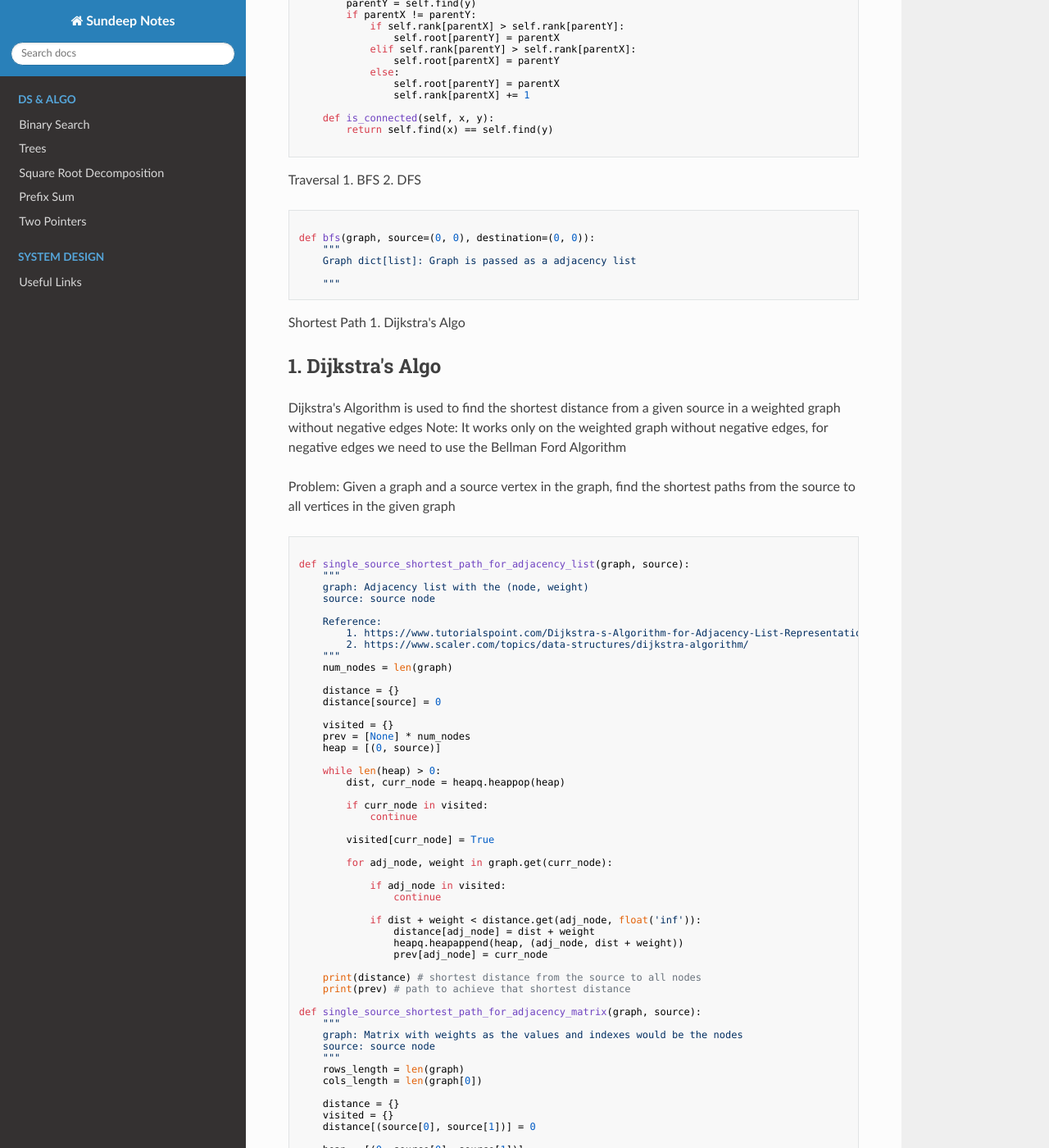
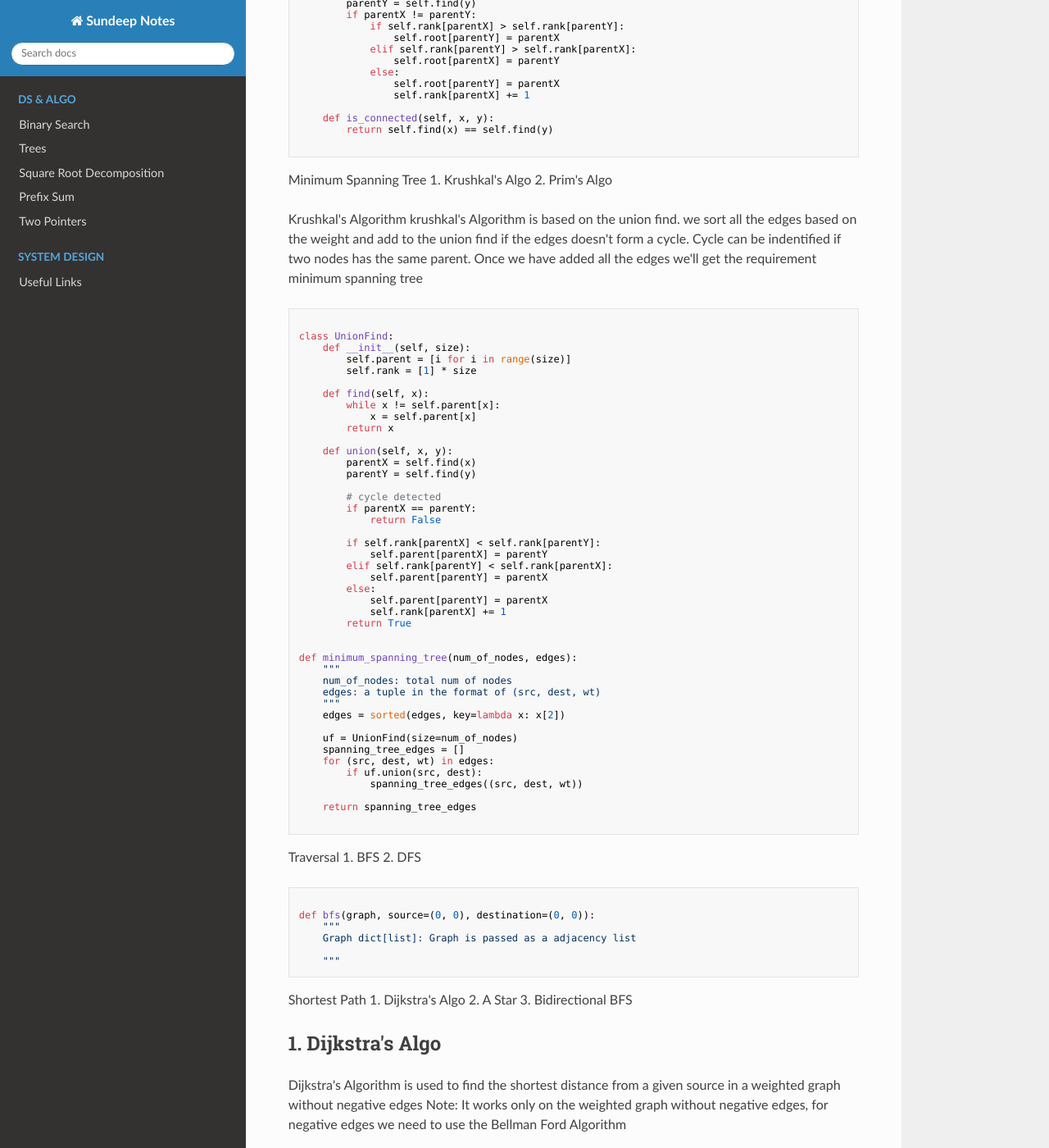
Before and after one commit to gsundeep-tech/notes, an MkDocs documentation site: the page built from docs/ds_and_algo/graph.md, in a window 1280 px wide and 1400 px high, scrolled down 771 px. Shown: the whole window at 82% size. Built offline with MkDocs 1.6.1, drawn with Linux system fonts in a browser that asks for light colours; nearby versions of some CDN libraries; some of the changed text lies outside the part shown.

Commit message:
Adding krushkals algo

````diff
--- a/docs/ds_and_algo/graph.md
+++ b/docs/ds_and_algo/graph.md
@@ -58,6 +58,63 @@ class UnionFind:
 
 ```
 
+Minimum Spanning Tree
+1. Krushkal's Algo
+2. Prim's Algo
+
+
+Krushkal's Algorithm
+krushkal's Algorithm is based on the union find. we sort all the edges based on the weight and add to the union find if the edges doesn't form a cycle. Cycle can be indentified if two nodes has the same parent. Once we have added all the edges we'll get the requirement minimum spanning tree
+
+```python
+
+class UnionFind:
+    def __init__(self, size):
+        self.parent = [i for i in range(size)]
+        self.rank = [1] * size
+
+    def find(self, x):
+        while x != self.parent[x]:
+            x = self.parent[x]
+        return x
+
+    def union(self, x, y):
+        parentX = self.find(x)
+        parentY = self.find(y)
+
+        # cycle detected
+        if parentX == parentY:
+            return False
+
+        if self.rank[parentX] < self.rank[parentY]:
+            self.parent[parentX] = parentY
+        elif self.rank[parentY] < self.rank[parentX]:
+            self.parent[parentY] = parentX
+        else:
+            self.parent[parentY] = parentX
+            self.rank[parentX] += 1
+        return True
+
+
+def minimum_spanning_tree(num_of_nodes, edges):
+    """
+    num_of_nodes: total num of nodes
+    edges: a tuple in the format of (src, dest, wt)
+    """
+    edges = sorted(edges, key=lambda x: x[2])
+
+    uf = UnionFind(size=num_of_nodes)
+    spanning_tree_edges = []
+    for (src, dest, wt) in edges:
+        if uf.union(src, dest):
+            spanning_tree_edges((src, dest, wt))
+
+    return spanning_tree_edges
+
+```
+
+
+
 Traversal
 1. BFS
 2. DFS
@@ -73,6 +130,8 @@ def bfs(graph, source=(0, 0), destination=(0, 0)):
 
 Shortest Path
 1. Dijkstra's Algo
+2. A Star
+3. Bidirectional BFS
 
 
 ## 1. Dijkstra's Algo
@@ -158,3 +217,6 @@ def single_source_shortest_path_for_adjacency_matrix(graph, source):
                 heapq.heapappend(heap, (dist + graph[new_x][new_y], new_x, new_y))
     print(distance)
 ```
+
+All Pairs Shortest Path
+1. Bellman Ford's Algo
````
